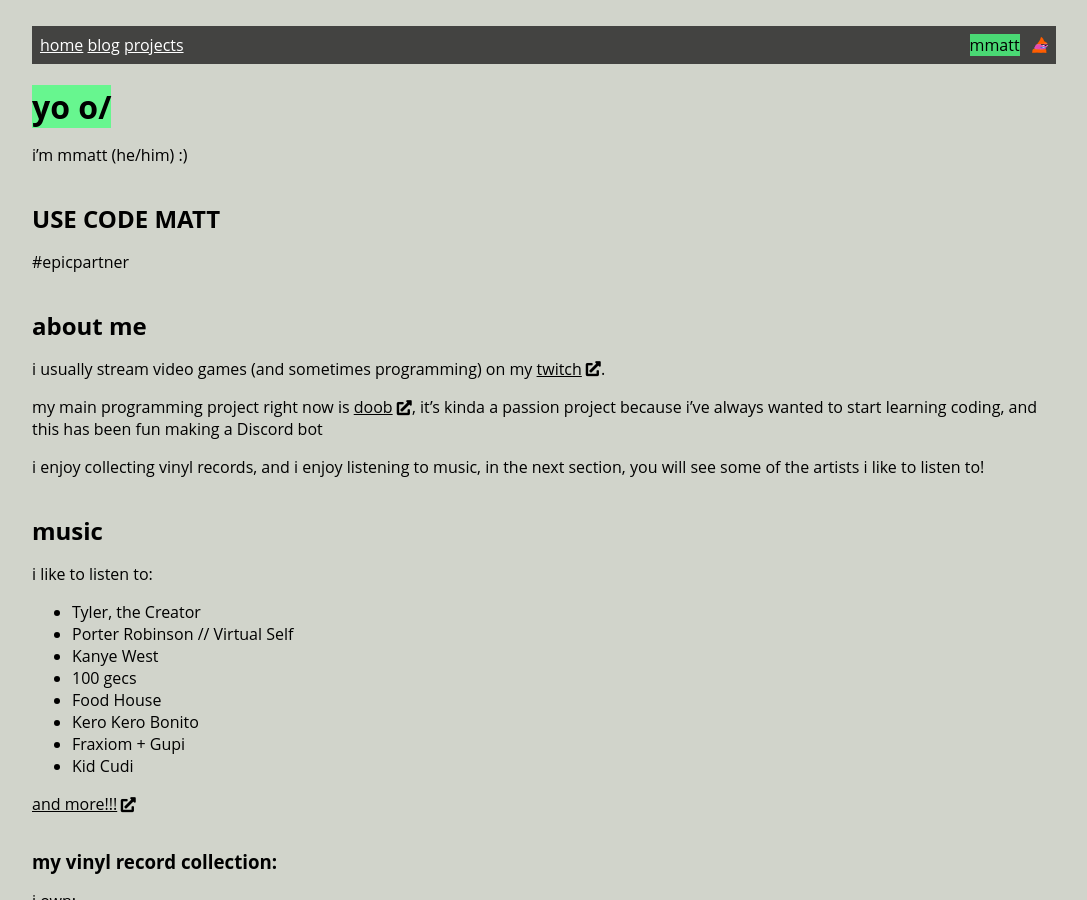
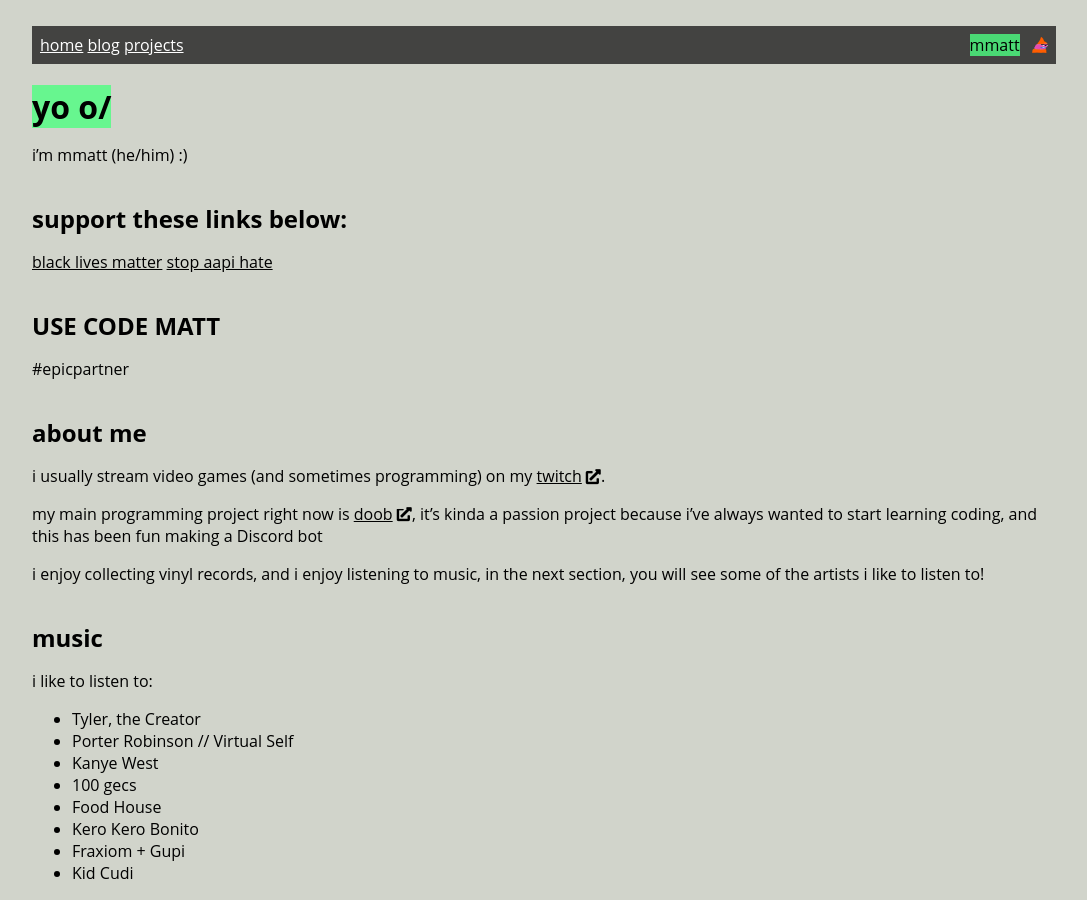
Before and after one commit to 12beesinatrenchcoat/12beesinatrenchcoat.github.io, a Jekyll site: the page built from index.md, in a window 1280 px wide and 900 px high. Shown: the whole window, without its empty margins (96-1183 px from the left). Built offline with Jekyll 4.4.1, drawn with Linux system fonts in a browser that asks for light colours; some web fonts are replaced.

Commit message:
Update index.md

```diff
--- a/index.md
+++ b/index.md
@@ -5,6 +5,10 @@ style: self
 <h1 class="emphasis-highlight">yo o/</h1>
 
 i'm mmatt (he/him) :)
+
+## support these links below:
+[black lives matter](https://blacklivesmatters.carrd.co)
+[stop aapi hate](https://anti-asianviolenceresources.carrd.co)
 
 ## USE CODE MATT
 #epicpartner
```
